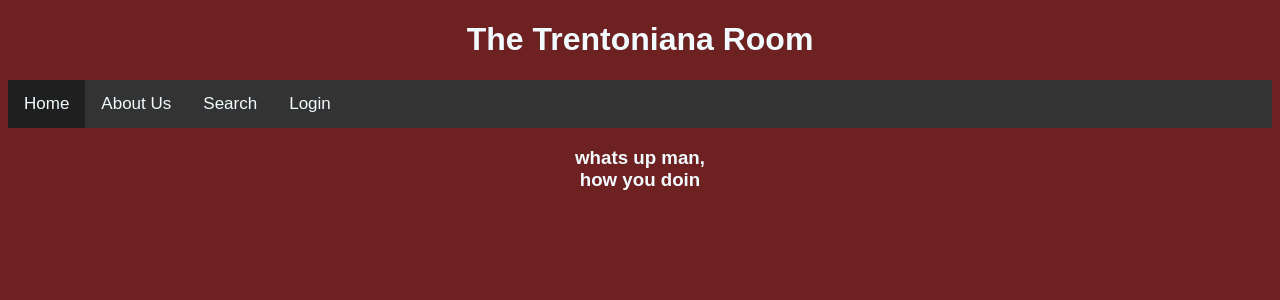
After one commit to Zirich99/Trentoniana-CSC315-Group9, a Flask app: template app/templates/index.html in a window 1280 px wide. The commit adds this page. Shown: the top 300 px of the page. Run offline with Flask 2, Linux system fonts and the light colour scheme; the template is opened without the code that fills it, so the values that code supplies are empty; some libraries are stand-ins or nearby versions.

Commit message:
FINALLY got CSS and new routes to work. In Flask, CSS links must be specified in the html and its href has to be {{url_for(...}} and then the parameters specifying where your stylesheet is. Comes up on google if you search 'flask CSS problems' or something like that. Routes are also working, in two ways. When using the navbar, you can just put the page you want to go to in the href of the nav button, e.g. the About Us button has href '/about'. To create links between pages similar to the search and result pages we have, you need to set 3 things: 1) @app.route has to have the name of the route to the page you are currently on. 2) in the function defined under app.route you put the request.form stuff to get data from the page you came from. I.e. in the search_results_page() function, youll make request to get data from user-search.html, which was returned from the search_page() function. And finally, 3) you need to specifty in the html form (e.g. user-search.html) the route the app goes to when you submit the form, so the form action='search-results'. K thats it

```diff
--- a/app/app.py
+++ b/app/app.py
@@ -208,25 +208,70 @@ def connect(query):
 
 app = Flask(__name__)
 
+'''
+How routes work:
+    @app.route("/") # you start at this page
+    def start_here():
+        # this is the first thing the website does
+        # display your page
+        return render_template('landing-page.html')
 
-# serve form web page
+    # next
+
+    # as soon as the user interacts with landing-page.html,
+    # they are rerouted to this page below
+    @app.route("/result-of-action", methods=['POST'])
+    def handle_action_from_landing_pg():
+        # access landing-page.html
+        if user clicks 'About Us':
+            return render_template('about-us.html')
+        elif user clicks 'Search':
+            return render_template('search.html')
+        elif .. 'login':
+            return .. 'login.html'
+        etc
+
+    # next
+
+    # now
+    @app.route()
+'''
+
+# serve homepage when user enters site
 @app.route("/")
-def form():
-    return render_template('home.html')
+def home_page():
+    return render_template('index.html')
+
+    # user-form.html has <form action="/search-results" method="POST">
     return render_template('user-form.html')
 
 # handle form data
-@app.route('/form-handler', methods=['POST']) # the page the this function leads to
-def handle_data():
+@app.route('/search', methods=['POST', 'GET']) # the page the this function leads to
+# methods = ['GET', 'POST']
+def search_page():
+
+    if request.method == 'POST':
+        return 'hello world'
+    elif request.method == 'GET':
+        return render_template('user-form.html')
+
+@app.route('/search-result', methods=['POST', 'GET'])
+def search_results_page():
+    # handle index.html
 
     if 'submit_search' in request.form: #or 'submit_sort' in request.form:
+
         usersel = request.form['sort'] # get user sort selection
         userrev = True if 'reverse' in request.form else False
         sorted_rows, header = usersort(usersel, userrev) # sort db
         userstr = request.form['search'] # get user search string
         rows = usersearch(header, sorted_rows, userstr)
 
-    return render_template('user-result.html', rows=rows)
+        return render_template('user-result.html', rows=rows)
+
+    elif request.method == 'GET':
+        return 'uhhh'
+
 
 if __name__ == '__main__':
     app.run(debug = True)
@@ -237,9 +282,8 @@ if __name__ == '__main__':
     # $ ps -fA | grep python3
     # $ kill -9 pid
     #   where pid is the pid of the orhpaned Flask process
-    # $ flask run
-    # should be back to normal
-
+    # $ export FLASK_APP=app.py && flask run
+    # localhost:5000 should be working again
 
 
 
--- /dev/null
+++ b/app/static/stylesheets/style.css
@@ -0,0 +1,45 @@
+:root {
+    --trent-red:rgb(109, 33, 33);
+    --trent-white:rgb(242, 251, 255);
+    --trent-grey: #333;
+    --trent-black:rgb(31, 31, 31);
+}
+
+body {
+    background-color: var(--trent-red);
+    color: var(--trent-white);
+    text-align:center;
+    font-family:Arial, Helvetica, sans-serif;
+}
+
+/* Add a black background color to the top navigation */
+.topnav {
+    background-color: var(--trent-grey);
+    overflow: hidden;
+}
+
+/* Style the links inside the navigation bar */
+.topnav a {
+    float: left;
+    color: var(--trent-white);
+    text-align: center;
+    padding: 14px 16px;
+    text-decoration: none;
+    font-size: 17px;
+}
+
+/* Change the color of links on hover */
+.topnav a:hover {
+    background-color: var(--trent-black);
+    color: var(--trent-white);
+}
+
+/* Add a color to the active/current link */
+.topnav a.active {
+    background-color: var(--trent-black);
+    color: var(--trent-white);
+}
+
+div {
+    margin: 1% 0;
+}
--- /dev/null
+++ b/app/templates/index.html
@@ -0,0 +1,25 @@
+<!DOCTYPE html>
+
+<html>
+	<head>
+		<link rel="stylesheet" href="{{ url_for('static', filename='stylesheets/style.css') }}"/>
+	</head>
+
+    <body>
+		<h1>
+			The Trentoniana Room
+		</h1>
+    </body>
+
+	<div class="topnav">
+		<a href="/" class="active">Home</a>
+		<a href="/about">About Us</a>
+		<a href="/search">Search</a>
+		<a href="#login">Login</a>
+	</div>
+
+	<h3>
+		whats up man,<br>how you doin
+	</h3>
+
+</html>
--- a/app/templates/user-form.html
+++ b/app/templates/user-form.html
@@ -11,7 +11,7 @@
 		<br>
 	</h3>
 	<h3 style="color:rgb(242, 251, 255);text-align:center;font-family=verdana;">
-		<form action="/form-handler" method="POST">
+		<form action="/search-result" method="POST">
             <div>
 
 			<!-- SORT DROPDOWN -->
```
Also changed, not shown: app/templates/home.html (deleted, +0 -68 lines).
